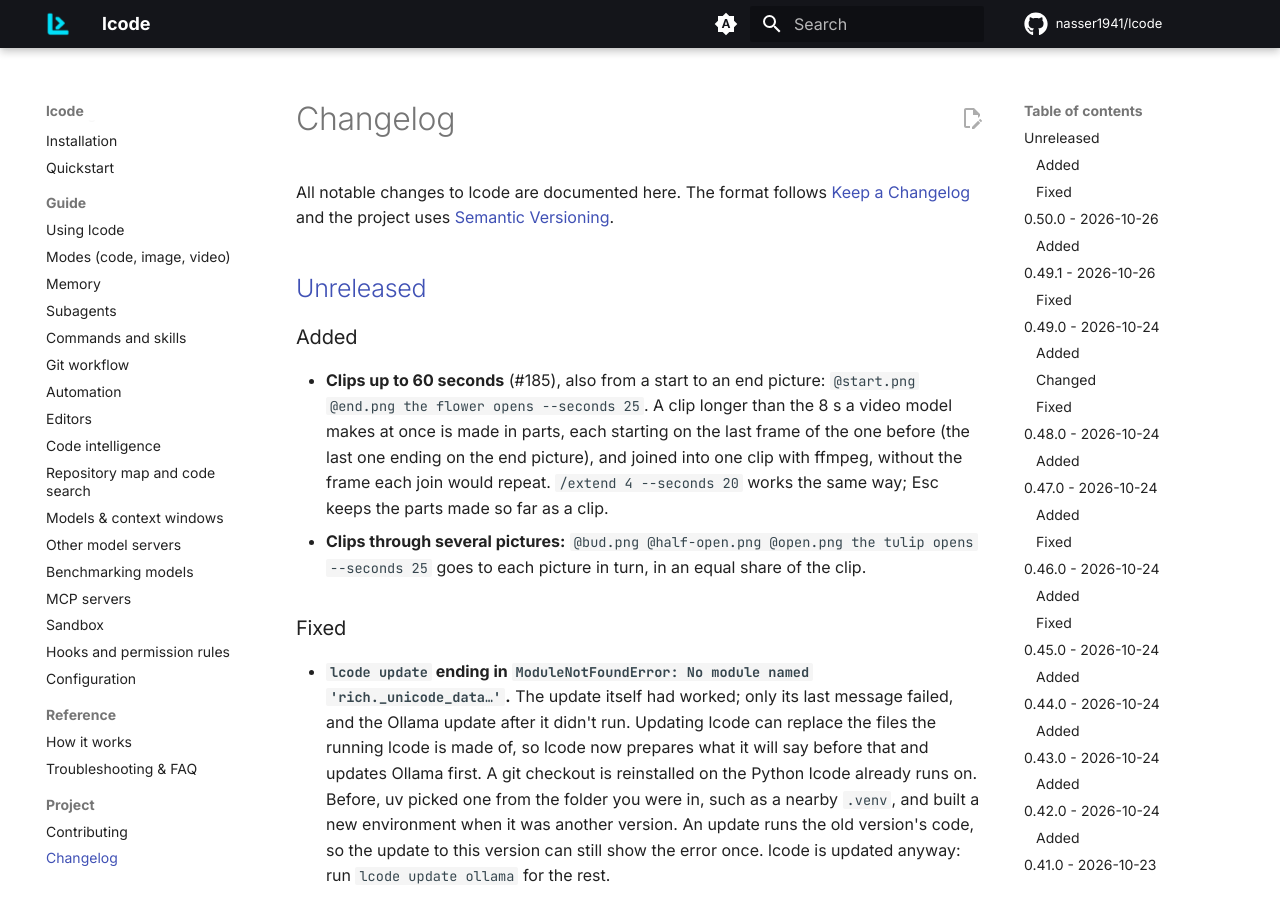
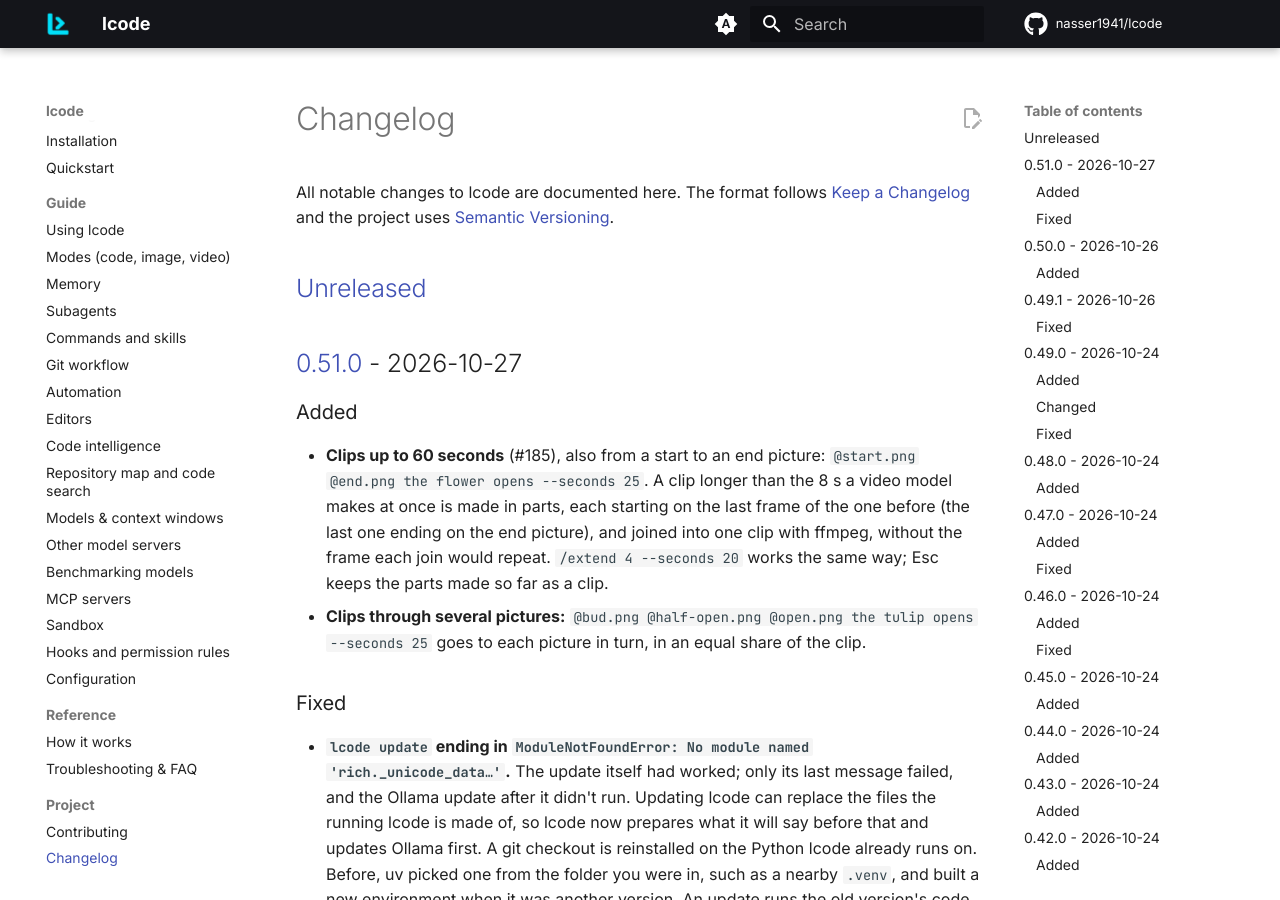
Before and after one commit to nasser1941/lcode, an MkDocs documentation site: the page built from docs/changelog.md, in a window 1280 px wide and 900 px high. Built offline with MkDocs 1.6.1 and Material for MkDocs 9.7.7, drawn with Linux system fonts in a browser that asks for light colours; comment, search, counter and statistics services are not loaded.

Commit message:
Release 0.51.0 (#190)
Co-authored-by: nasser1941 <9349840+nasser1941@users.noreply.github.com>
Co-authored-by: Claude Opus 5.5 <noreply@anthropic.com>

```diff
--- a/CHANGELOG.md
+++ b/CHANGELOG.md
@@ -5,6 +5,8 @@ All notable changes to lcode are documented here. The format follows
 [Semantic Versioning](https://semver.org/).
 
 ## [Unreleased]
+
+## [0.51.0] - 2026-10-27
 
 ### Added
 
@@ -1100,7 +1102,8 @@ First public release.
 - `AGENTS.md` project instructions and `/init` to generate them.
 - One-line installer for Linux and macOS.
 
-[Unreleased]: https://github.com/nasser1941/lcode/compare/v0.50.0...HEAD
+[Unreleased]: https://github.com/nasser1941/lcode/compare/v0.51.0...HEAD
+[0.51.0]: https://github.com/nasser1941/lcode/compare/v0.50.0...v0.51.0
 [0.50.0]: https://github.com/nasser1941/lcode/compare/v0.49.1...v0.50.0
 [0.49.1]: https://github.com/nasser1941/lcode/compare/v0.49.0...v0.49.1
 [0.49.0]: https://github.com/nasser1941/lcode/compare/v0.48.0...v0.49.0
--- a/src/lcode/__init__.py
+++ b/src/lcode/__init__.py
@@ -3,7 +3,7 @@
 From a program: `from lcode import Session` (see lcode.api).
 """
 
-__version__ = "0.50.0"
+__version__ = "0.51.0"
 
 API = ("Session", "Result", "Options", "SetupError")
 
```
Also changed, not shown: docs/quickstart.md (+1 -1 lines).
